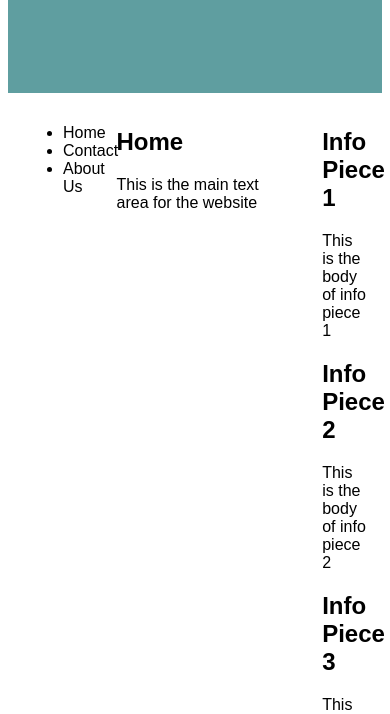
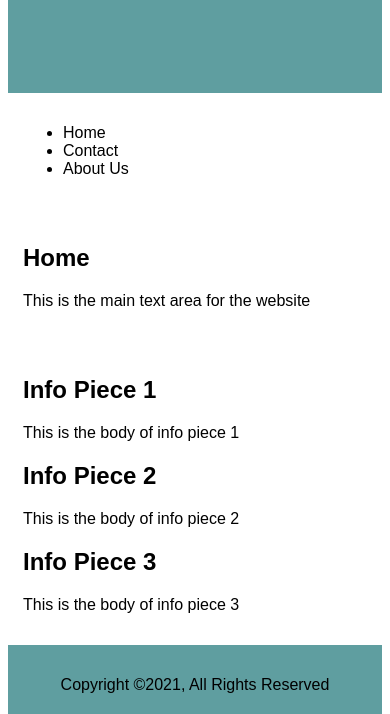
Before and after one commit to GraysonCordie/cs162_gc_wk6_lecture, a plain HTML site: page index.html in a window 390 px wide. Shown: the part 128-842 px from the top of the page. Drawn offline with Linux system fonts and the light colour scheme.

Commit message:
Added in media rules

```diff
--- a/styles/styles.css
+++ b/styles/styles.css
@@ -71,3 +71,19 @@ footer{
 #page-title{
 
 }
+
+/*---------------*/
+/* Media Rules */
+/*---------------*/
+
+@media only screen and (max-width: 768px){
+    [class*="col-"]{
+        width: 100%;
+    }
+}
+
+/*
+@media only screen and (min-width: 768px; max-width: 1024){
+
+}
+*/
```
